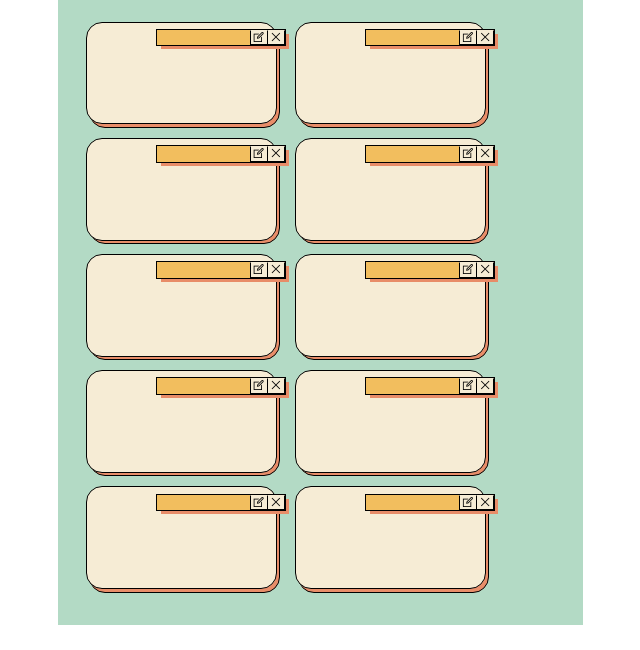
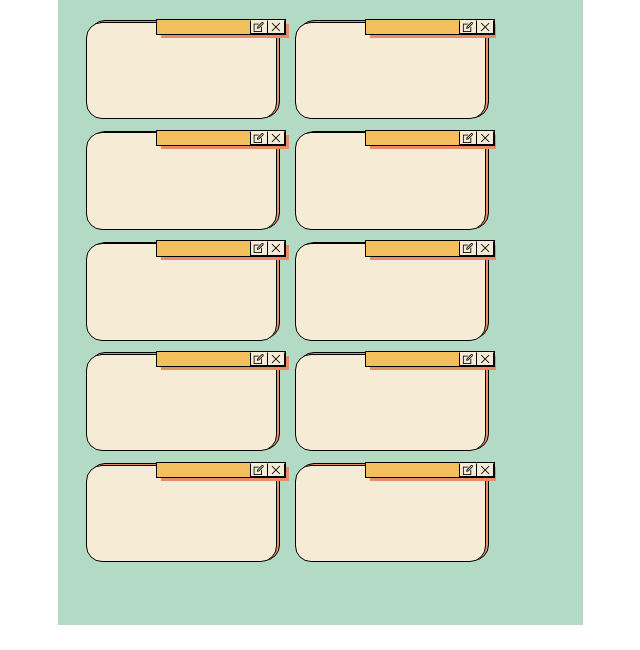
Before and after one commit to joshiee02/ToDoList, a website built with webpack: page dist/index.html in a window 1280 px wide. Shown: the part 150-800 px from the top of the page, without its empty margins (320-960 px from the left). Built offline with nearby package versions, Linux system fonts and the light colour scheme.

Commit message:
fix divs compressing when adding divs

```diff
--- a/src/style.css
+++ b/src/style.css
@@ -93,14 +93,15 @@ header {
   }
 
 section {
-
-  margin-top: 2rem;
+  padding-top: 2rem;
+  position: relative;
   width: 87.5%;
   height: 82.5%;
   display: grid;
-    /* use px when you want to add the minimize button to overlay */
   grid-template-columns: repeat(2, 1fr);
+  grid-auto-rows: 102.7px;
   gap: 0.5rem;
+  overflow-y: scroll;
 }
 
   .taskContainer {
```
